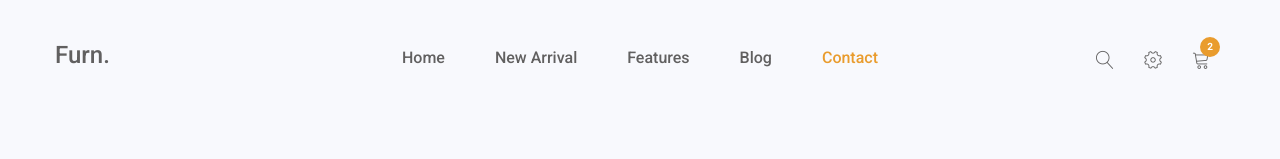
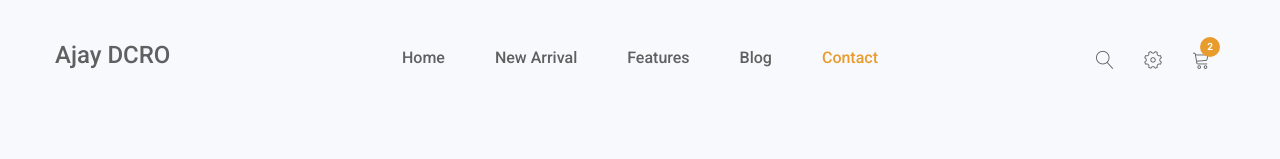
Before and after one commit to RAZA-ki/furni, a plain HTML site: page index.html in a window 1280 px wide. Shown: the top 159 px of the page. Drawn offline with nearby package versions, Linux system fonts and the light colour scheme.

Commit message:
Update index.html

```diff
--- a/index.html
+++ b/index.html
@@ -275,7 +275,7 @@
 				                <button type="button" class="navbar-toggle" data-toggle="collapse" data-target="#navbar-menu">
 				                    <i class="fa fa-bars"></i>
 				                </button>
-				                <a class="navbar-brand" href="index.html">furn.</a>
+				                <a class="navbar-brand" href="index.html">Ajay DCRO</a>
 
 				            </div><!--/.navbar-header-->
 				            <!-- End Header Navigation -->
```
